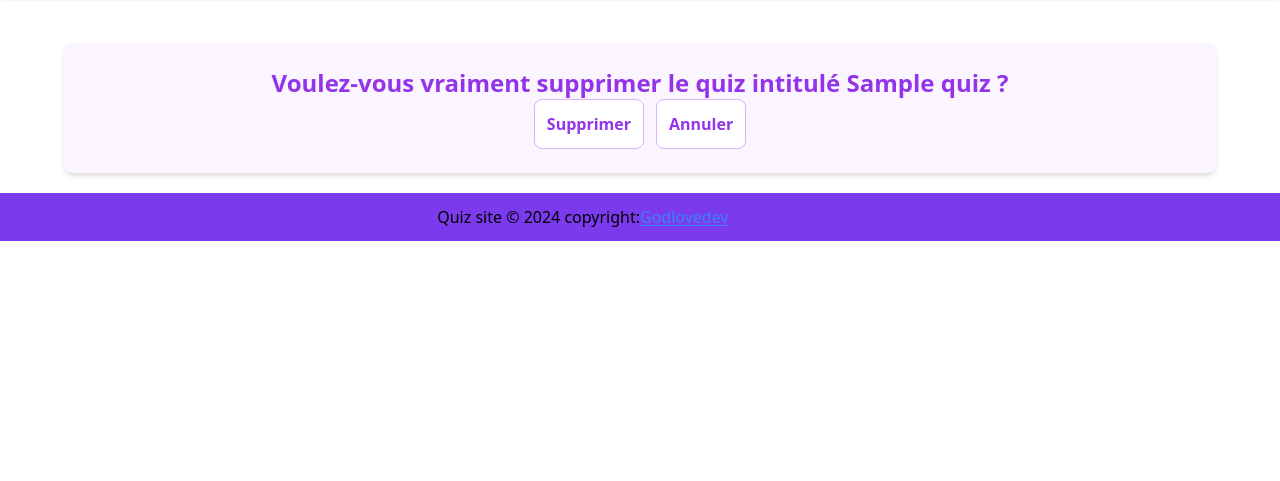
After one commit to Godlovedev/quiz_saas, a Django app: page /delete-quiz/1/ in a window 1280 px wide. The commit adds this page. Shown: the part 109-590 px from the top of the page. Run offline with Django 5.2, Linux system fonts and the light colour scheme; tables that the repository leaves empty hold one stand-in row (values such as "Sample post"); some libraries are stand-ins or nearby versions.

Commit message:
mise en place du systeme de suppression et de consultation de ses propre qwuiz par un utilisateur

```diff
--- a/quiz_saas/quiz/models.py
+++ b/quiz_saas/quiz/models.py
@@ -30,6 +30,12 @@ class Quiz(models.Model):
 
     def get_result_url(self):
         return reverse("result", kwargs={"id":self.id})
+
+    def get_view_url(self):
+        return reverse("view-quiz", kwargs={"id":self.id})
+
+    def get_delete_url(self):
+        return reverse("delete-quiz", kwargs={"id":self.id})
 
 
 class Question(models.Model):
--- /dev/null
+++ b/quiz_saas/quiz/templates/delete_quiz.html
@@ -0,0 +1,19 @@
+{% extends "base.html" %}
+
+{% block content %}
+<div class="flex items-center justify-center bg-white">
+
+    <div class="w-full xl:max-w-6xl lg:max-w-5xl md:max-w-md max-w-xs bg-purple-50 shadow-md rounded-lg p-6">
+        <p class=" text-center font-bold md:text-2xl text-sm text-purple-600">Voulez-vous vraiment supprimer le quiz intitulé {{ quiz.title }} ?</p>
+        <form action="" method="post">
+            {% csrf_token %}
+            <div class="flex justify-center gap-3">
+                <button type="submit" class="bg-white flex place-content-center rounded-lg text-purple-600 hover:bg-purple-600 hover:text-white border-purple-300 p-3 font-bold border">Supprimer</button>
+                <a href="{% url 'panel' %}" class="bg-white flex place-content-center rounded-lg text-purple-600 hover:bg-purple-600 hover:text-white border-purple-300 p-3 font-bold border">Annuler</a>
+            </div>
+        </form>
+
+    </div>
+</div>
+
+{% endblock content %}
--- a/quiz_saas/quiz/urls.py
+++ b/quiz_saas/quiz/urls.py
@@ -7,5 +7,8 @@ urlpatterns = [
     path("quiz-list/", views.QuizView.as_view(), name="quiz-list"),
     path("quiz-list/<int:id>/", views.QuizRunnigView.as_view(), name="quiz-running"),
     path("quiz-list/<str:id>/user-result/", views.UserResultView.as_view(), name="result"),
-    path("create/", views.CreateQuizView.as_view(), name="create-quiz")
+    path("create/", views.CreateQuizView.as_view(), name="create-quiz"),
+    path("panel/", views.PanelView.as_view(), name="panel"),
+    path("view-quiz/<int:id>/", views.ViewQuizView.as_view(), name="view-quiz"),
+    path("delete-quiz/<int:id>/", views.DeleteQuizView.as_view(), name="delete-quiz")
 ]
--- a/quiz_saas/quiz/views.py
+++ b/quiz_saas/quiz/views.py
@@ -13,7 +13,7 @@ class HomeView(View):
 class QuizView(View):
     def get(self, *args, **kwargs):
 
-        quizs = Quiz.objects.select_related("creator").all()
+        quizs = Quiz.objects.select_related("creator").all().filter(is_validated=True)
 
         return render(self.request, "quiz_list.html", {"quizs":quizs})
 
@@ -156,3 +156,41 @@ class CreateQuizView(LoginRequiredMixin, View):
             }
 
         return render(self.request, "create_quiz.html", self.context)
+
+
+class PanelView(LoginRequiredMixin, View):
+    def get(self, *args, **kwargs):
+
+        quiz = Quiz.objects.prefetch_related("question__choice").filter(creator=self.request.user)
+
+        return render(self.request, "panel.html", {"quizs": quiz})
+
+
+class DeleteQuizView(View):
+    def get(self, *args, **kwargs):
+
+        quiz_id = self.kwargs.get("id")
+
+        quiz = Quiz.objects.get(id=quiz_id)
+
+        return render(self.request, "delete_quiz.html", {"quiz":quiz})
+
+    def post(self, *args, **kwargs):
+
+        quiz_id = self.kwargs.get("id")
+
+        quiz = Quiz.objects.get(id=quiz_id)
+
+        quiz.delete()
+
+        return redirect("panel")
+
+
+class ViewQuizView(View):
+    def get(self, *args, **kwargs):
+
+        quiz_id = self.kwargs.get("id")
+
+        quiz = Quiz.objects.prefetch_related("question__choice").get(id=quiz_id)
+
+        return render(self.request, "view_quiz.html", {"quiz":quiz})
--- a/quiz_saas/templates/base.html
+++ b/quiz_saas/templates/base.html
@@ -25,9 +25,26 @@
                     <li class="py-4 md:py-0 md:mr-6">
                         <a href="{% url 'quiz-list' %}" class="text-sm uppercase font-semibold w-full hover:text-rose-600">Quiz</a>
                     </li>
+                    {% if user.is_authenticated %}
+
                     <li class="py-4 md:py-0 md:mr-6">
-                        <a href="{% url 'create-quiz' %}" class="text-sm uppercase font-semibold w-full hover:text-rose-600">Creation</a>
+                        <a href="{% url 'panel' %}" class="text-sm uppercase font-semibold w-full hover:text-rose-600">Panel</a>
                     </li>
+                    <li class="py-4 md:py-0 md:mr-6">
+                        <a href="{% url 'logout' %}" class="text-sm uppercase font-semibold w-full hover:text-rose-600">deconnexion</a>
+                    </li>
+
+                    {% else %}
+
+                    <li class="py-4 md:py-0 md:mr-6">
+                        <a href="{% url 'login' %}" class="text-sm uppercase font-semibold w-full hover:text-rose-600">connexion</a>
+                    </li>
+                    <li class="py-4 md:py-0 md:mr-6">
+                        <a href="{% url 'register' %}" class="text-sm uppercase font-semibold w-full hover:text-rose-600">s'enregitrer</a>
+                    </li>
+
+                    {% endif %}
+
                     <li class="py-4 md:py-0  md:mr-6">
                         <a href="#contact" class="text-sm uppercase font-semibold w-full hover:text-rose-600">about</a>
                     </li>
--- a/quiz_saas/theme/static/css/dist/styles.css
+++ b/quiz_saas/theme/static/css/dist/styles.css
@@ -908,16 +904,12 @@ select {
   width: 1.75rem;
 }
 
-.w-full {
-  width: 100%;
-}
-
 .w-\[300px\] {
   width: 300px;
 }
 
-.w-\[600px\] {
-  width: 600px;
+.w-full {
+  width: 100%;
 }
 
 .max-w-2xl {
@@ -1444,11 +1405,20 @@ select {
     padding-top: 0px;
     padding-bottom: 0px;
   }
+
+  .md\:text-2xl {
+    font-size: 1.5rem;
+    line-height: 2rem;
+  }
 }
 
 @media (min-width: 1024px) {
   .lg\:w-\[600px\] {
     width: 600px;
+  }
+
+  .lg\:max-w-4xl {
+    max-width: 56rem;
   }
 
   .lg\:max-w-7xl {
@@ -1459,8 +1429,8 @@ select {
     max-width: 32rem;
   }
 
-  .lg\:max-w-4xl {
-    max-width: 56rem;
+  .lg\:max-w-5xl {
+    max-width: 64rem;
   }
 
   .lg\:grid-cols-4 {
@@ -1480,4 +1450,8 @@ select {
   .xl\:max-w-xl {
     max-width: 36rem;
   }
+
+  .xl\:max-w-6xl {
+    max-width: 72rem;
+  }
 }
```
Also changed, not shown: other parts of quiz_saas/theme/static/css/dist/styles.css (+29 -64 lines), quiz_saas/quiz/templates/panel.html (added, +25 -0 lines), quiz_saas/quiz/templates/view_quiz.html (added, +35 -0 lines).
